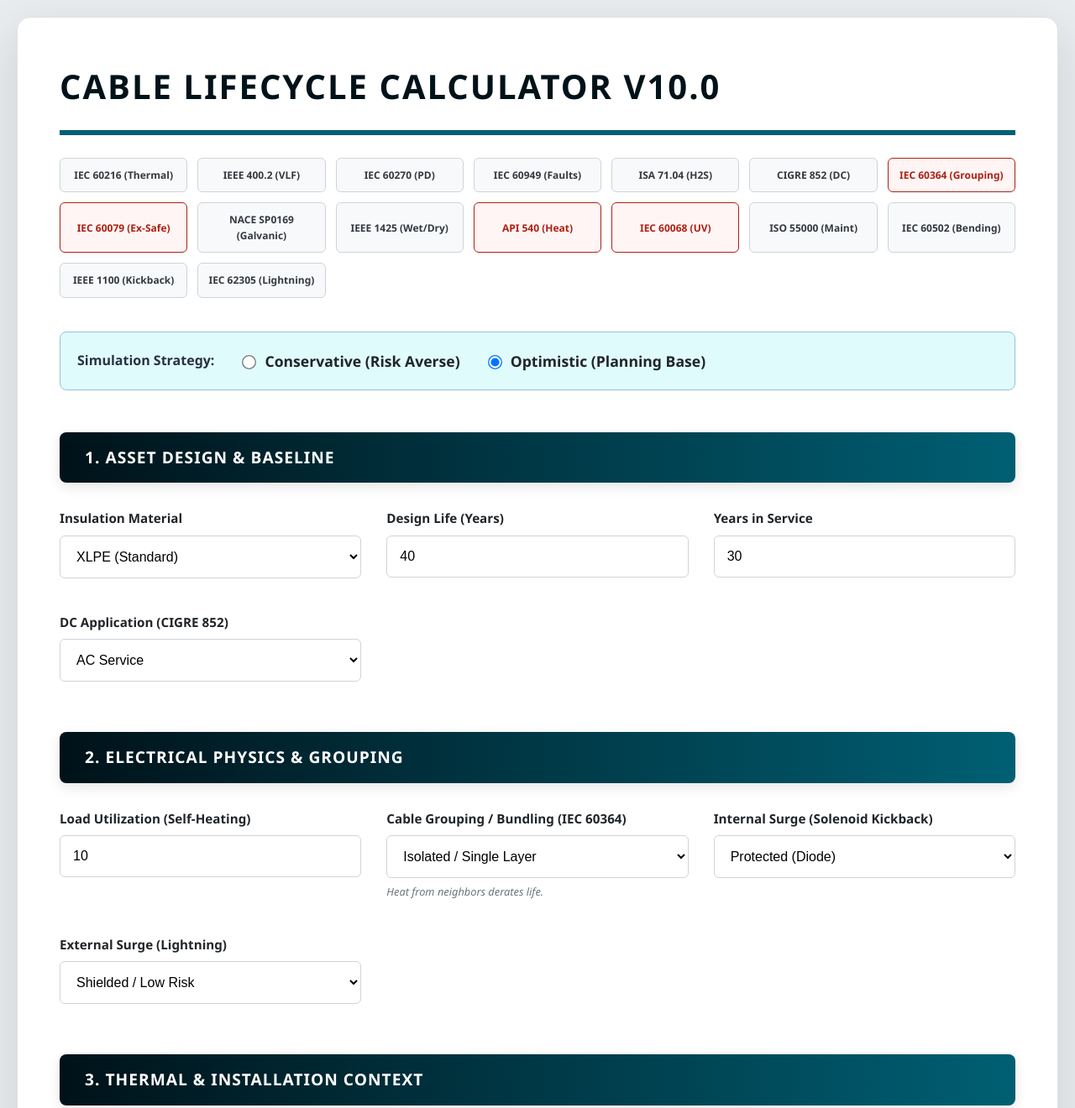
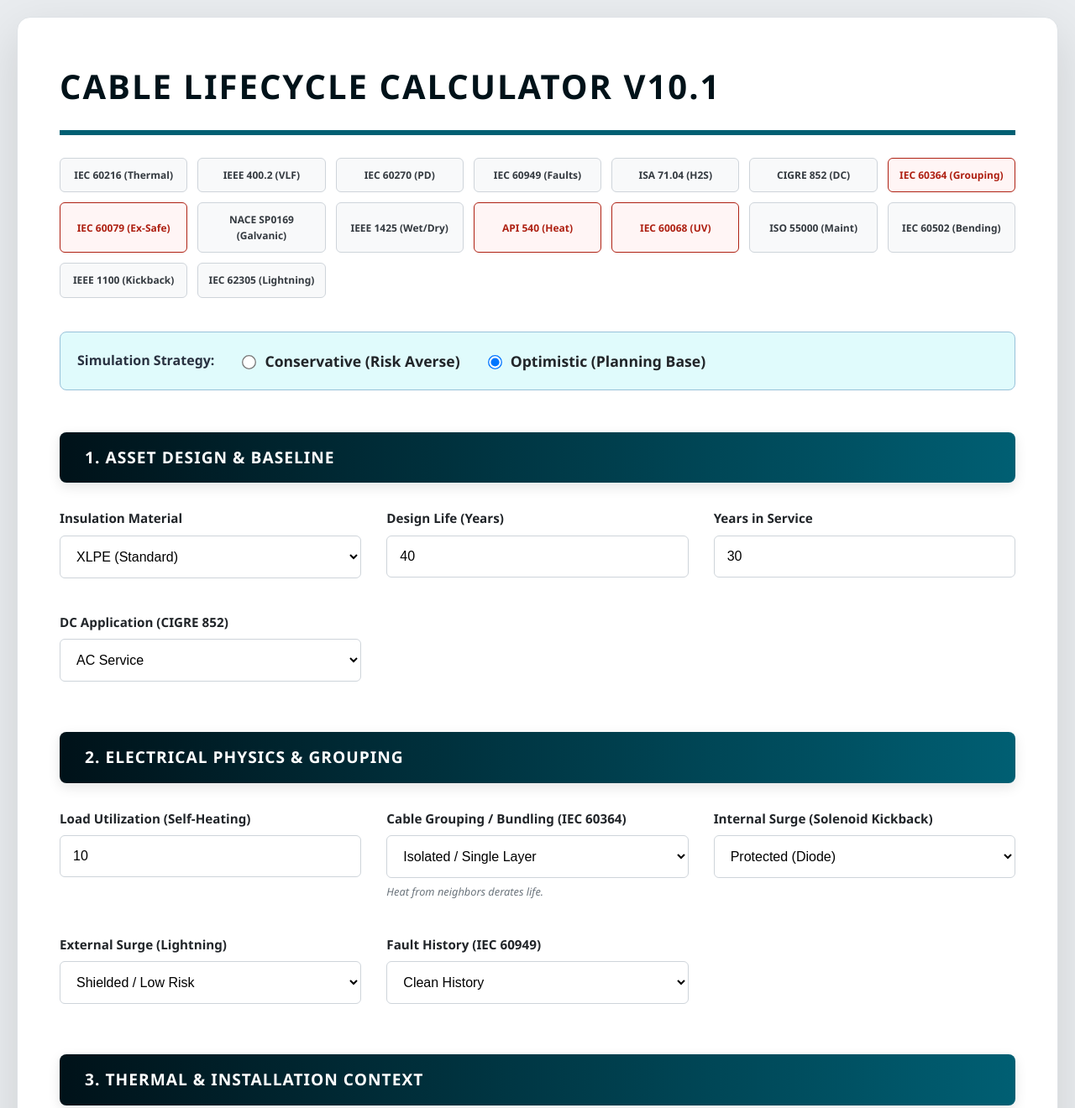
Before and after one commit to Zux12/Cable-Asset-Lifecycle, a plain HTML site: page index.html in a window 1280 px wide. Shown: the top 1320 px of the page at 84% size. Drawn offline with Linux system fonts and the light colour scheme.

Commit message:
Update index.html

```diff
--- a/index.html
+++ b/index.html
@@ -3,7 +3,7 @@
 <head>
     <meta charset="UTF-8">
     <meta name="viewport" content="width=device-width, initial-scale=1.0">
-    <title>Cable Lifecycle Calculator | O&G Summit Edition (v10.0)</title>
+    <title>Cable Lifecycle Calculator | O&G Summit Edition (v10.1)</title>
     <style>
         :root {
             --primary-color: #001219; /* Deepest Black/Blue */
@@ -210,7 +210,7 @@
 <body>
 
 <div class="container">
-    <h1>Cable Lifecycle Calculator v10.0</h1>
+    <h1>Cable Lifecycle Calculator v10.1</h1>
 
     <div class="standards-grid">
         <div class="std-badge">IEC 60216 (Thermal)</div>
@@ -295,6 +295,14 @@
                     <option value="low">Shielded / Low Risk</option>
                     <option value="medium">Medium</option>
                     <option value="high">High / Exposed Tropics</option>
+                </select>
+            </div>
+            <div class="form-group">
+                <label>Fault History (IEC 60949)</label>
+                <select id="faults" onchange="calculate()">
+                    <option value="clean">Clean History</option>
+                    <option value="few">1-2 Faults (Minor Shock)</option>
+                    <option value="frequent">Frequent Faults (Major Shock)</option>
                 </select>
             </div>
         </div>
@@ -490,7 +498,7 @@
         // --- PENALTY FACTORS ---
         const factors = {
             // Electrical & Grouping
-            grouping: { single: [1.0, 1.0], bundled: [0.85, 0.90], packed: [0.70, 0.80] }, // NEW
+            grouping: { single: [1.0, 1.0], bundled: [0.85, 0.90], packed: [0.70, 0.80] },
             surge: { protected: [1.0, 1.0], unprotected: [0.75, 0.85] },
             lightning: { low: [1.0, 1.0], medium: [0.90, 0.95], high: [0.75, 0.85] },
             faults: { clean: [1.0, 1.0], few: [0.90, 0.95], frequent: [0.70, 0.80] },
@@ -520,7 +528,7 @@
             ir: { good: [1.0, 1.0], low: [0.70, 0.80], crit: [0.10, 0.20] }
         };
 
-        const p_group = factors.grouping[document.getElementById('grouping').value][idx]; // NEW
+        const p_group = factors.grouping[document.getElementById('grouping').value][idx];
         const p_surge = factors.surge[document.getElementById('surge').value][idx];
         const p_lightning = factors.lightning[document.getElementById('lightning').value][idx];
         const p_faults = factors.faults[document.getElementById('faults').value][idx];
```
